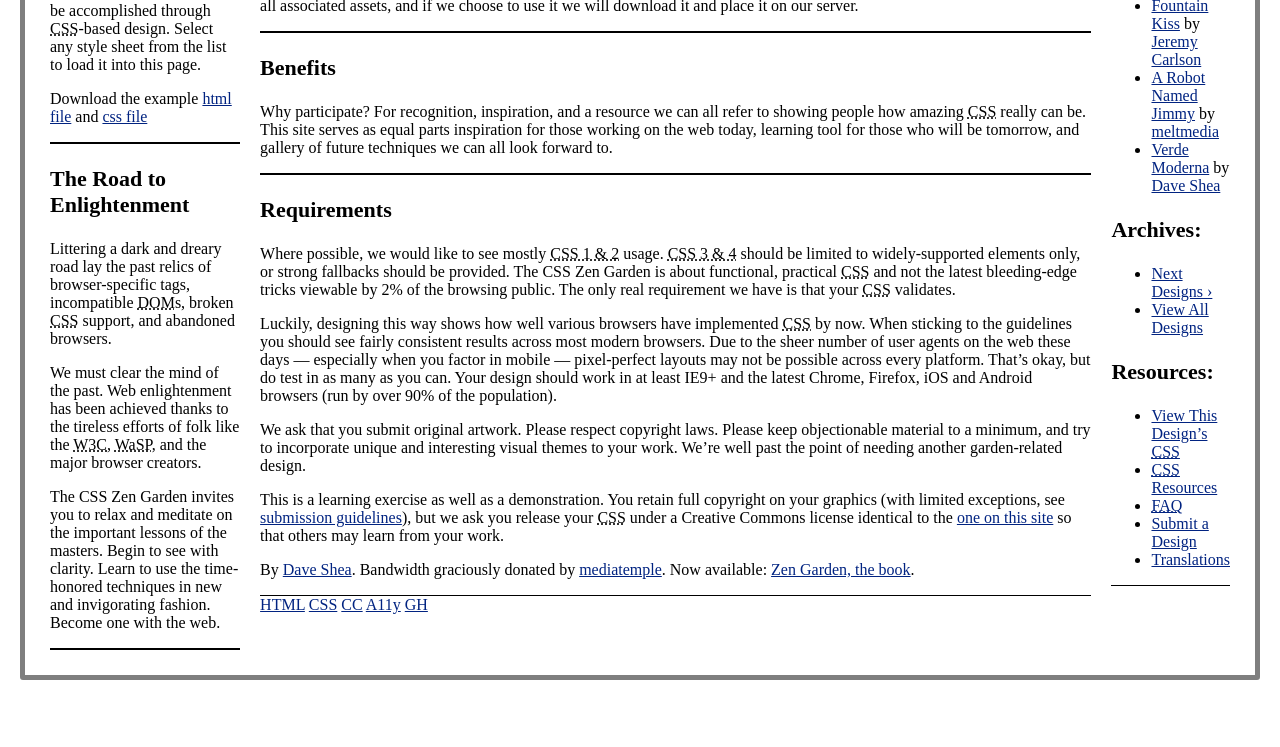
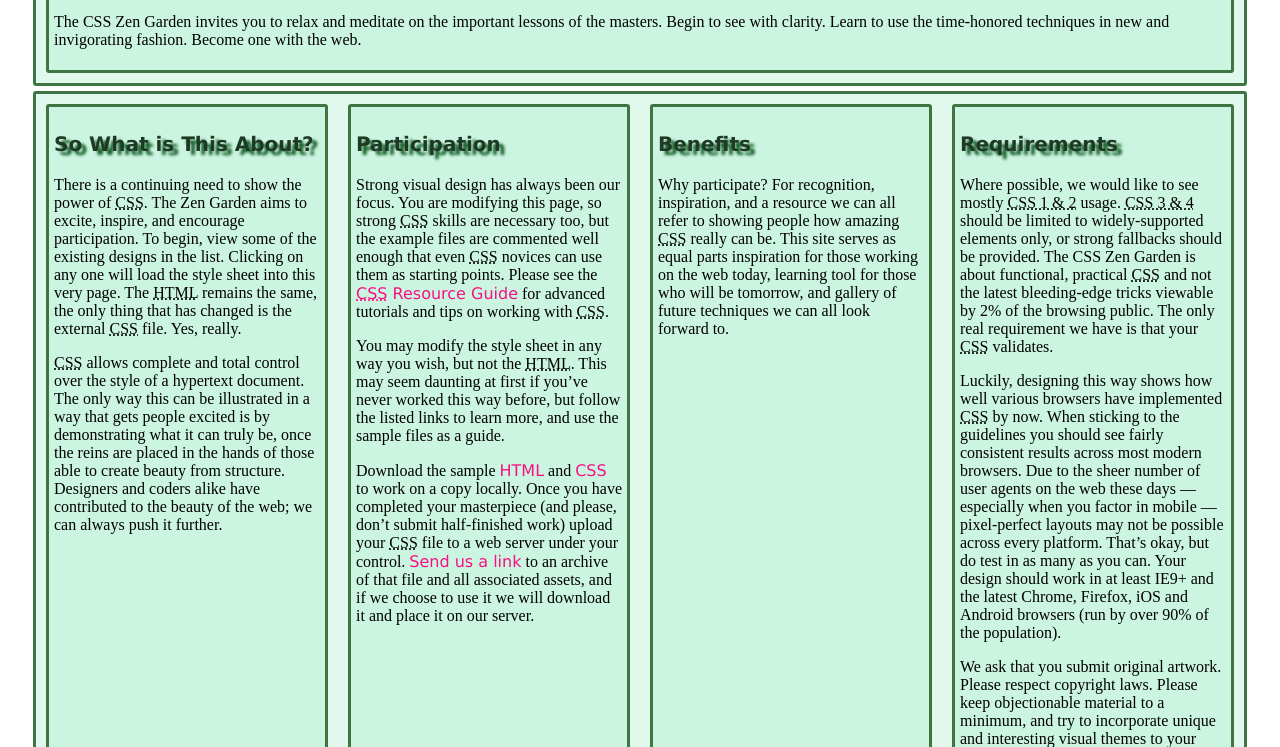
Before and after one commit to samian96/COMP001BFinalProject, a plain HTML site: page index.html in a window 1280 px wide. Shown: the part 474-1221 px from the top of the page. Before the commit the page ends 1174 px from the top, so only its background shows below. Drawn offline with Linux system fonts and the light colour scheme.

Commit message:
set style back to original

```diff
--- a/index.html
+++ b/index.html
@@ -3,7 +3,7 @@
 <head>
 	<meta charset="utf-8">
 	<title>CSS Zen Garden: The Beauty of CSS Design</title>
-	<link rel="stylesheet" media="screen" href="style2.css">
+	<link rel="stylesheet" media="screen" href="style.css">
 	<meta name="viewport" content="width=device-width, initial-scale=1.0">
 </head>
 
```
